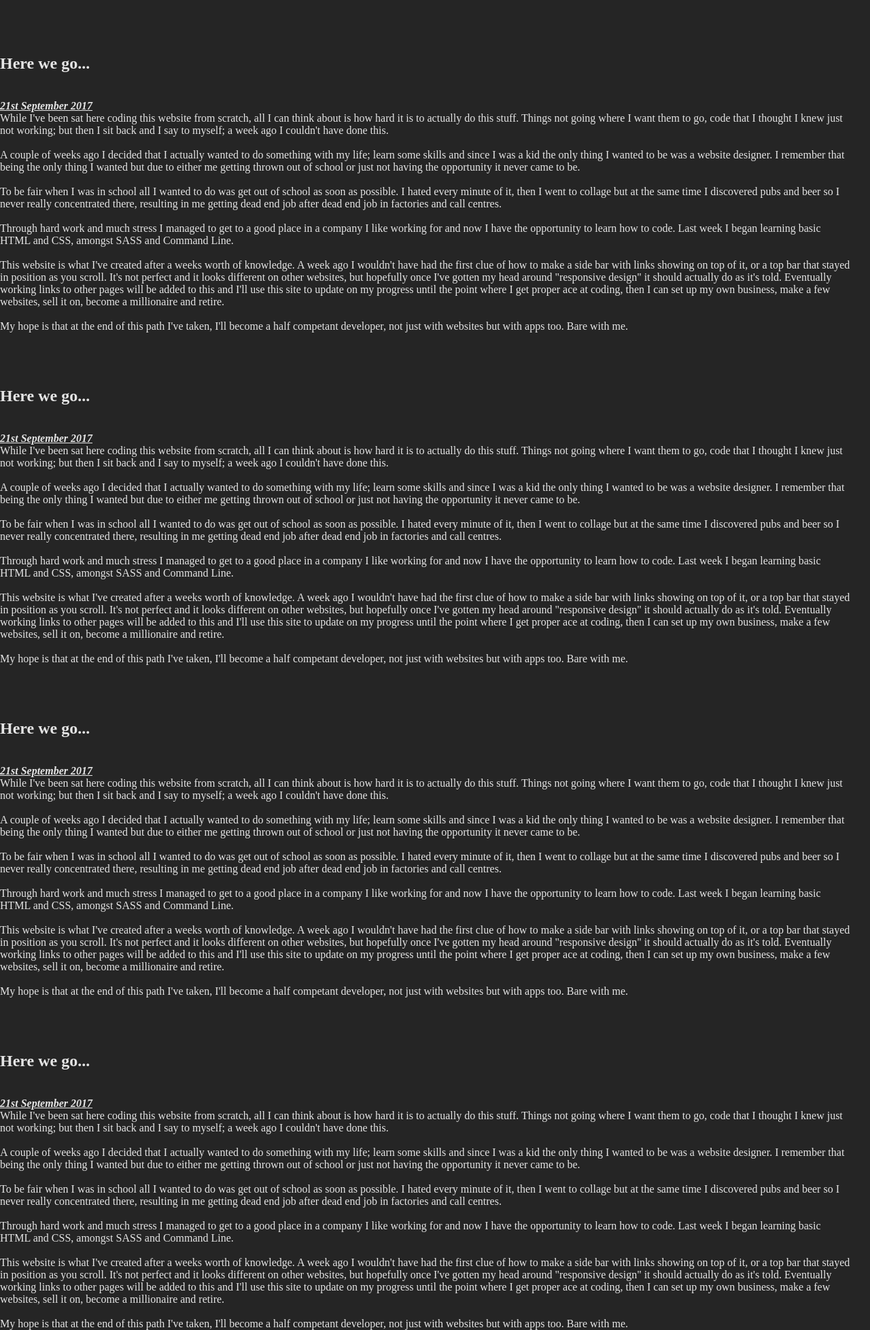
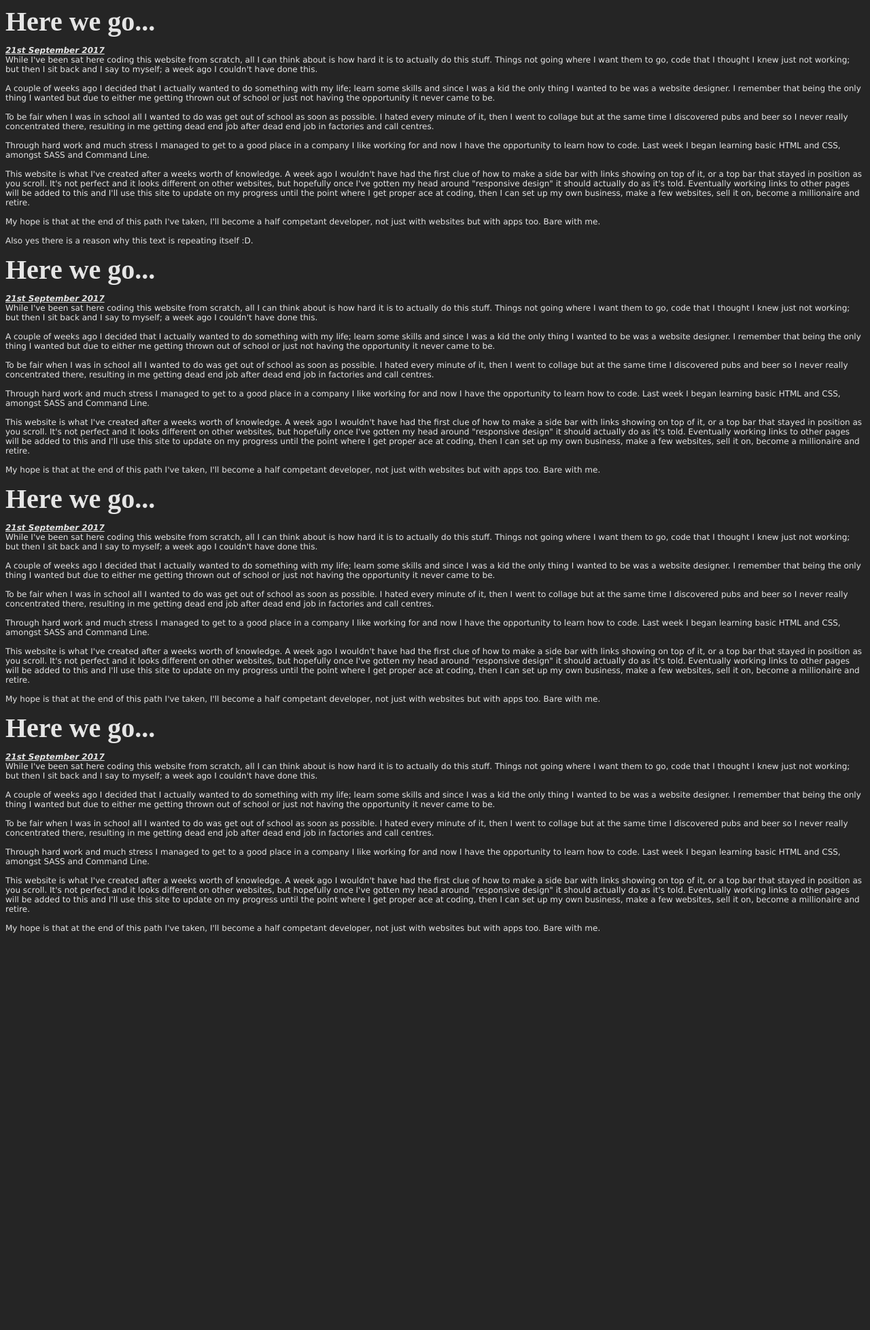
Before and after one commit to ArdPete/ardpete.github.io, a Jekyll site: the page homepage.html, which Jekyll copies as it is, in a window 1280 px wide. Shown: the whole page at 68% size. Built offline with Jekyll 4.4.1, drawn with Linux system fonts in a browser that asks for light colours; comment, search, counter and statistics services are not loaded; after the commit the page ends 1372 px from its top, so only the background shows below that.

Commit message:
Add files via upload

```diff
--- a/homepage.html
+++ b/homepage.html
@@ -2,7 +2,7 @@
 <html>
 <head>
   <title>Modestly Amazing Designs</title>
-  <link rel="stylesheet" type="text/css" href="style.css">
+  <link rel="stylesheet" type="text/css" href="page.css">
   <link href="https://fonts.googleapis.com/css?family=Berkshire+Swash|Cookie|Great+Vibes" rel="stylesheet">
 
 </head>
@@ -21,7 +21,7 @@
 	<br /><br />
 	This website is what I've created after a weeks worth of knowledge. A week ago I wouldn't have had the first clue of how to make a side bar with links showing on top of it, or a top bar that stayed in position as you scroll. It's not perfect and it looks different on other websites, but hopefully once I've gotten my head around "responsive design" it should actually do as it's told. Eventually working links to other pages will be added to this and I'll use this site to update on my progress until the point where I get proper ace at coding, then I can set up my own business, make a few websites, sell it on, become a millionaire and retire.
 	<br /><br />
-	My hope is that at the end of this path I've taken, I'll become a half competant developer, not just with websites but with apps too. Bare with me.</p>
+	My hope is that at the end of this path I've taken, I'll become a half competant developer, not just with websites but with apps too. Bare with me. <br /> <br />Also yes there is a reason why this text is repeating itself :D.</p>
   </div>
 
   <div class="main">
--- /dev/null
+++ b/page.css
@@ -0,0 +1,19 @@
+html {
+font-size:12px;
+font-family: Verdana;
+width: 100%;
+height: 100%;
+
+}
+
+body {
+  background-color: #252525;
+  color: #e5e5e5;
+
+}
+
+h2 {
+	font-family: Cookie;
+	font-size: 40px;
+	margin: 0px;
+}
--- a/style.css
+++ b/style.css
@@ -200,9 +200,11 @@ footer {
 
 iframe {
 	position: relative;
-	height: 51.5rem;
-	width: 83%;
-	overflow-wrap: normal;
+	min-height: 32rem;
+	max-height: 34.5rem;
+	min-width: 81%;
+	max-width: 81%;
+
 	left: 80px;
 	top: 80px
 
```
